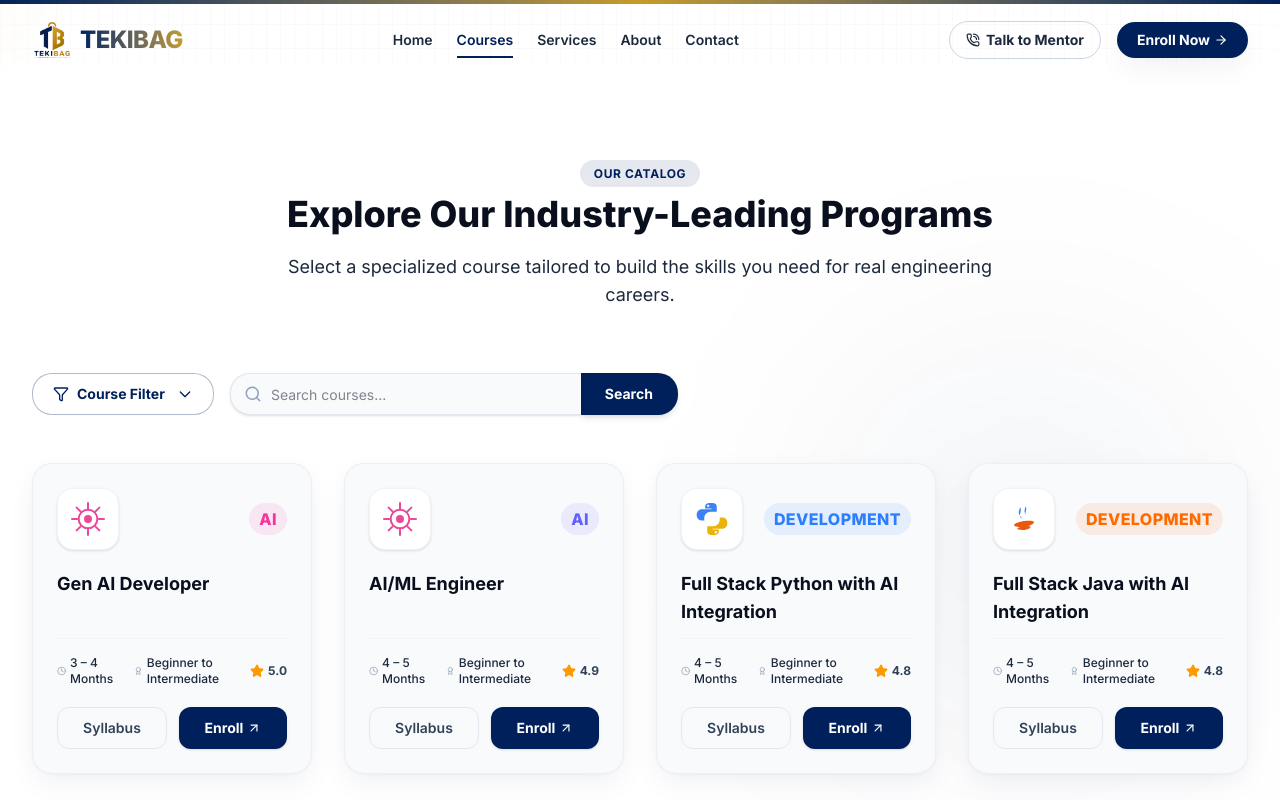
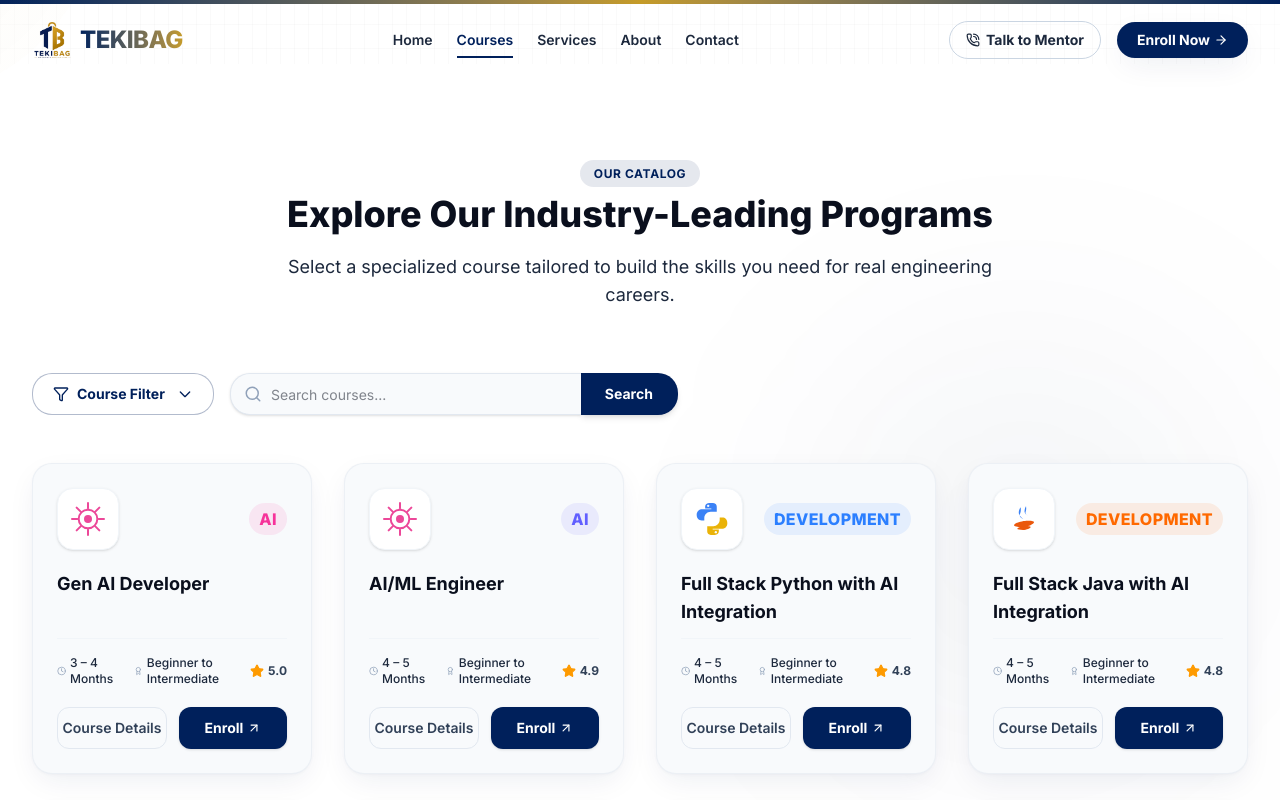
Before and after one commit to Nikhilesh-0007/tekibag, a React (Vite) app: page /courses in a window 1280 px wide. Shown: the top 800 px of the page. Built offline with nearby package versions, Linux system fonts and the light colour scheme.

Commit message:
completed finally

```diff
--- a/src/components/sections/Contact.jsx
+++ b/src/components/sections/Contact.jsx
@@ -189,7 +189,7 @@ export default function Contact() {
             Get In Touch With Our Mentors
           </h2>
           <p className="text-base text-slate-550 dark:text-slate-400">
-            Have questions about fees, syllabus, or placement? Shoot us a message or contact us directly.
+            Have questions about fees, course details, or placement? Shoot us a message or contact us directly.
           </p>
         </div>
 
--- a/src/components/sections/Courses.jsx
+++ b/src/components/sections/Courses.jsx
@@ -417,14 +417,14 @@ export default function Courses() {
                   <div className="flex gap-3 relative z-10">
                     <button
                       onClick={() => setSelectedCourse(course)}
-                      className="flex-1 flex items-center justify-center gap-1 py-2.5 rounded-xl text-xs sm:text-sm font-semibold border border-slate-200 dark:border-slate-850 hover:border-primary dark:hover:border-accent hover:text-primary dark:hover:text-accent transition-all duration-300 text-slate-700 dark:text-slate-355 active:scale-95 duration-200 cursor-pointer"
+                      className="flex-1 flex items-center justify-center gap-1 py-2.5 rounded-xl text-xs sm:text-sm font-semibold border border-slate-200 dark:border-slate-850 hover:border-primary dark:hover:border-accent hover:text-primary dark:hover:text-accent transition-all duration-300 text-slate-700 dark:text-slate-355 active:scale-95 duration-200 cursor-pointer whitespace-nowrap"
                     >
-                      Syllabus
+                      Course Details
                     </button>
                     <Link
                       to="/contact"
                       state={{ selectedCourse: course.title }}
-                      className="flex-1 flex items-center justify-center gap-1 py-2.5 rounded-xl text-xs sm:text-sm font-bold bg-primary dark:bg-accent text-white hover:bg-primary/95 dark:hover:bg-accent/95 shadow-sm active:scale-95 transition-all duration-200 cursor-pointer"
+                      className="flex-1 flex items-center justify-center gap-1 py-2.5 rounded-xl text-xs sm:text-sm font-bold bg-primary dark:bg-accent text-white hover:bg-primary/95 dark:hover:bg-accent/95 shadow-sm active:scale-95 transition-all duration-200 cursor-pointer whitespace-nowrap"
                     >
                       Enroll
                       <ArrowUpRight size={14} />
```
